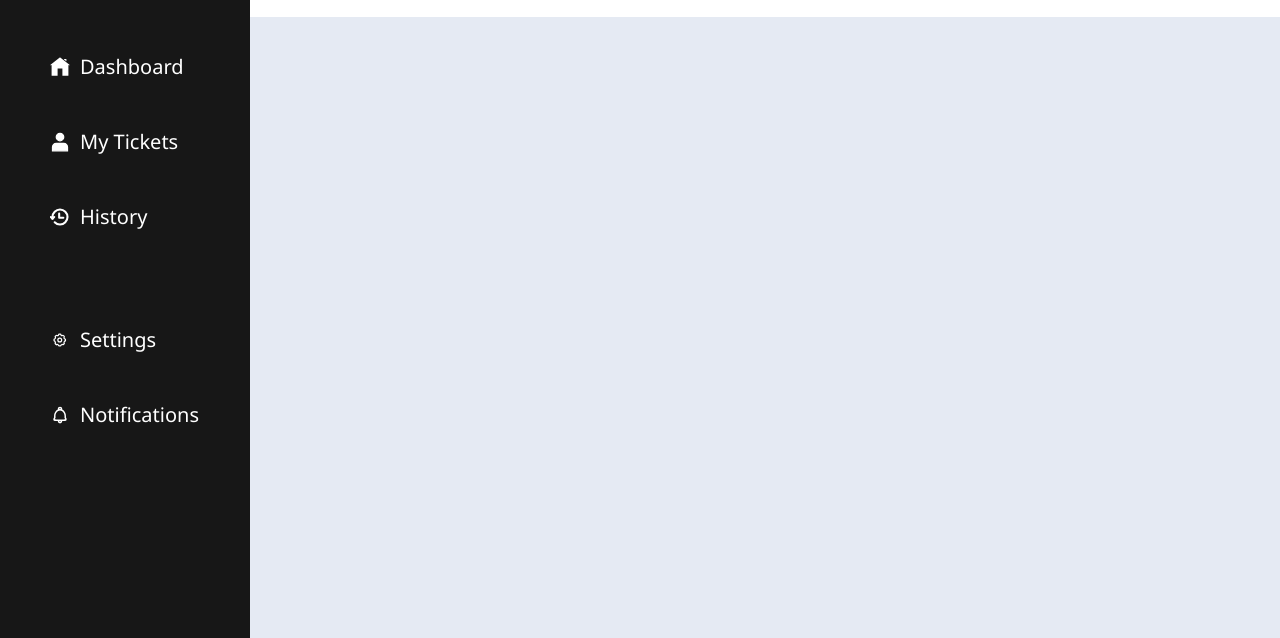
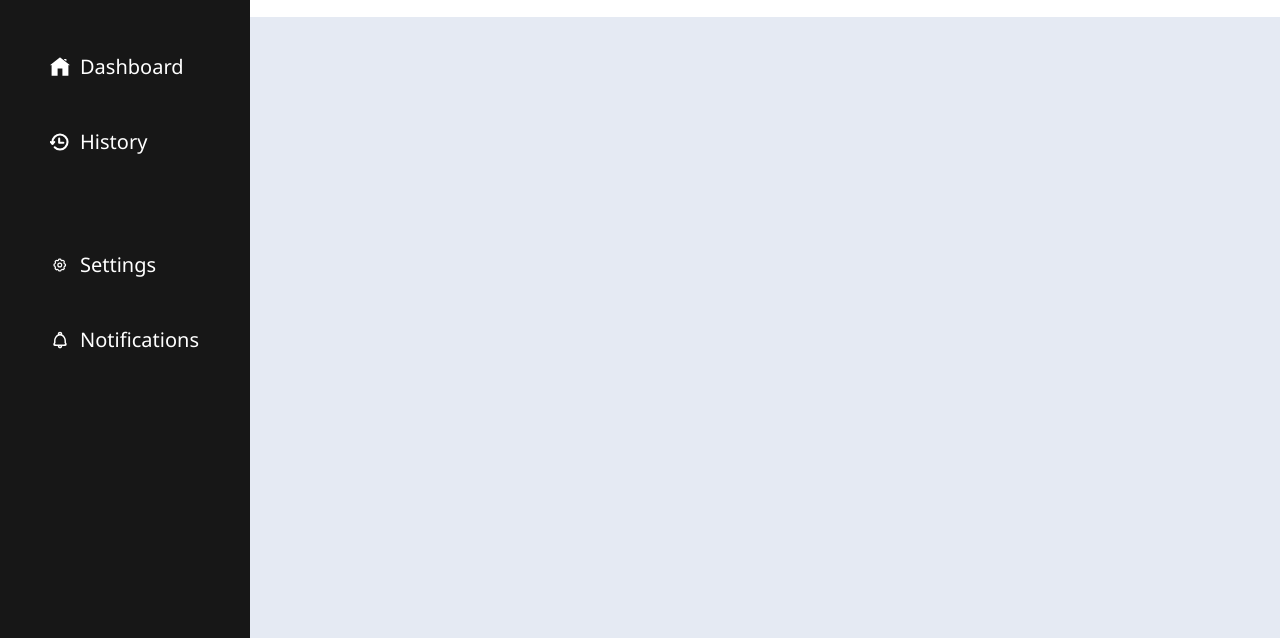
Before and after one commit to aaronkim15/help-desk-ticketing-system, a plain HTML site: page pages/index.html in a window 1280 px wide. Shown: the part 65-703 px from the top of the page. Drawn offline with Linux system fonts and the light colour scheme; sample sign-in values are in the browser's storage.

Commit message:
Add logic to remove "All tickets" for non-admins

```diff
--- a/js/main.js
+++ b/js/main.js
@@ -7,8 +7,11 @@
  */
 
 
+
+
 document.addEventListener("DOMContentLoaded", () => {
     verifyLogin();
+    initNavBar();
     initSearchBar();
     initLogoutButton();
 })
@@ -73,3 +76,14 @@ function initLogoutButton() {
         window.location.replace("../pages/login.html")
     })
 }
+
+function initNavBar() {
+
+    // TODO: replace with role check from user profile (via GET request)
+    const isAdmin = false
+
+    if (!isAdmin) {
+        const allTicketsNav = document.getElementById("all-tickets")
+        allTicketsNav.parentNode.removeChild(allTicketsNav)
+    }
+}
--- a/pages/index.html
+++ b/pages/index.html
@@ -15,7 +15,7 @@
                 <div class="nav-items">
                     <ul>
                         <li><img class="nav-icon inset" src="../assets/home.svg"><a href="index.html">Dashboard</a></li>
-                        <li><img class="nav-icon inset" src="../assets/user.svg"><a href="submit_ticket.html">My Tickets</a></li>
+                        <li id="all-tickets"><img class="nav-icon inset" src="../assets/user.svg"><a href="submit_ticket.html">All Tickets</a></li>
                         <li><img class="nav-icon inset" src="../assets/history.svg"><a href="view_tickets.html">History</a></li>
                     </ul>
                     <ul>
```
